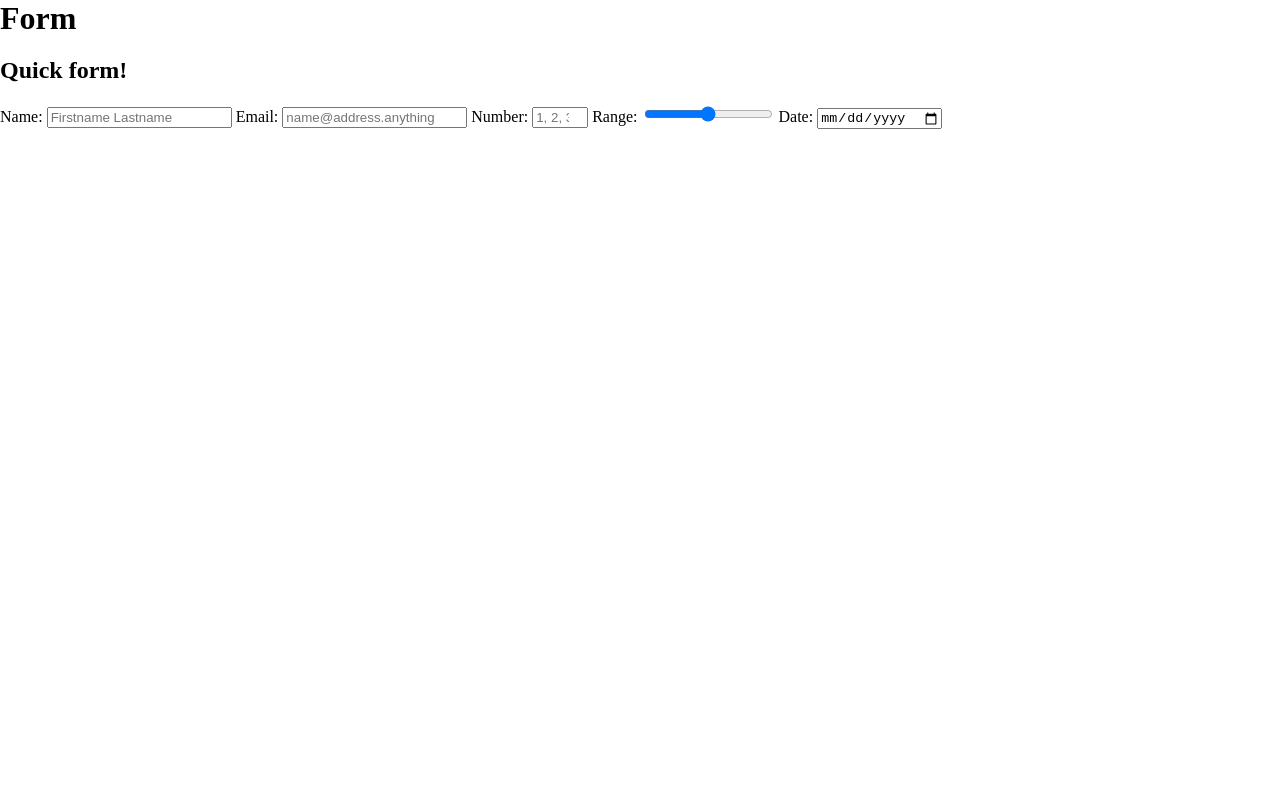
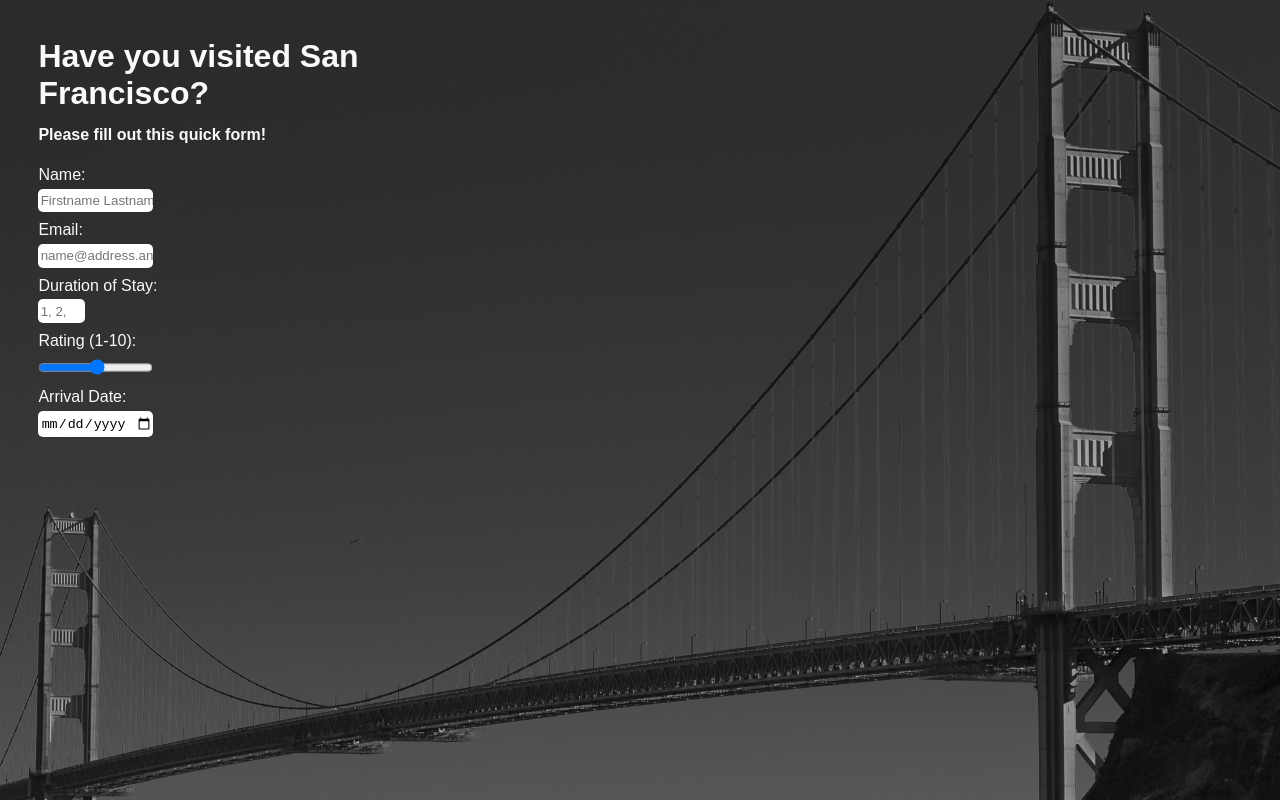
Before and after one commit to rallik/surveyform, a plain HTML site: page index.html in a window 1280 px wide. Drawn offline with Linux system fonts and the light colour scheme.

Commit message:
san fran

```diff
--- a/index.html
+++ b/index.html
@@ -10,23 +10,23 @@
 <body>
     <main>
         <header>
-            <h1 id="title">Form</h1>
-            <h2 id="description">Quick form!</h2>
+            <h1 id="title">Have you visited San Francisco?</h1>
+            <h2 id="description">Please fill out this quick form!</h2>
         </header>
-        <form id="survey-form">
+        <form id="survey-form" class="survey-form">
             <label for="name" id="name-label">Name:</label>
             <input type="text" name="name" id="name" placeholder="Firstname Lastname">
 
             <label for="email" id="email-label">Email:</label>
             <input type="email" name="email" id="email" placeholder="name@address.anything">
 
-            <label for="number" id="number-label">Number:</label>
+            <label for="number" id="number-label">Duration of Stay:</label>
             <input type="number" name="number" id="number" min="0" max="10" placeholder="1, 2, 3, etc.">
 
-            <label for="range" id="range-label">Range:</label>
+            <label for="range" id="range-label">Rating (1-10):</label>
             <input type="range" name="range" id="range" min="0" max="10" value="5">
 
-            <label for="date" id="date-label">Date:</label>
+            <label for="date" id="date-label">Arrival Date:</label>
             <input type="date" name="date" id="date">
         </form>
     </main>
--- a/style.css
+++ b/style.css
@@ -1,10 +1,55 @@
-body, main {
+body {
     width: 100vw;
     height: 100vh;
     margin: 0;
+    background-image: url(DP2_9912.jpg);
+    background-position: center center;
+    background-repeat: no-repeat;
+    background-attachment: fixed;
+    background-size: cover;
+
+    font-family: Arial, Helvetica, sans-serif;
+
+
+}
+
+main {
+    position: absolute;
+    margin: 3% 0 0 3%;
+    width: 35%;
+    height: 50%;
+    color: #fafafa;
+    border-radius: 10px;
+
+
+}
+
+header {
+    margin: 0 0 5% 0;
 }
 
 h1 {
     margin: 0;
 
 }
+
+h2 {
+    font-size: 1rem;
+}
+
+.survey-form {
+    display: flex;
+    flex-direction: column;
+}
+
+.survey-form input {
+    width: 25%;
+    margin: 1% 0 2% 0;
+    padding: 1% 0 1% 0.5%;
+    border-radius: 5px;
+    border-width: 0;
+}
+
+.survey-form #number {
+    width: 10%;
+}
```
Also changed, not shown: DP2_9912.jpg (added), 1 other file.
